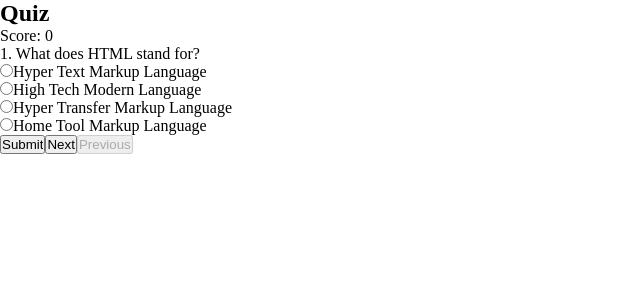
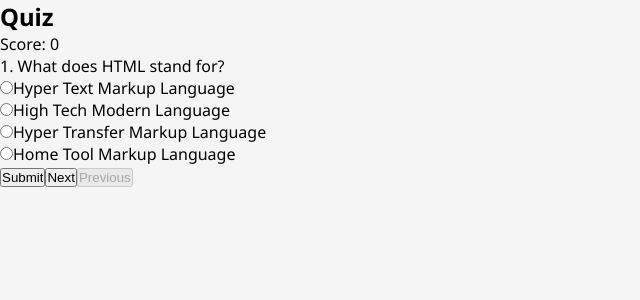
Before and after one commit to sahilkhan-777/quiz-app, a React (Vite) app: page / in a window 1280 px wide. Shown: the top 300 px of the page, without its empty margins (0-640 px from the left). Built offline with nearby package versions, Linux system fonts and the light colour scheme.

Commit message:
Add new font style and switch body layout to flexbox

```diff
--- a/src/index.css
+++ b/src/index.css
@@ -1,5 +1,19 @@
+@import url('https://fonts.googleapis.com/css2?family=Montserrat:ital,wght@0,100..900;1,100..900&family=Noto+Sans:ital,wght@0,100..900;1,100..900&display=swap');
+
 *{
     margin: 0;
     padding: 0;
     box-sizing: border-box;
 }
+
+body{
+    font-family: 'Noto Sans', sans-serif;
+    background-color: #f5f5f5;
+    display: flex;
+    flex-direction: column;
+    align-items: center;
+    min-height: 100vh;
+}
+#root{
+    width: 100%;
+}
```
